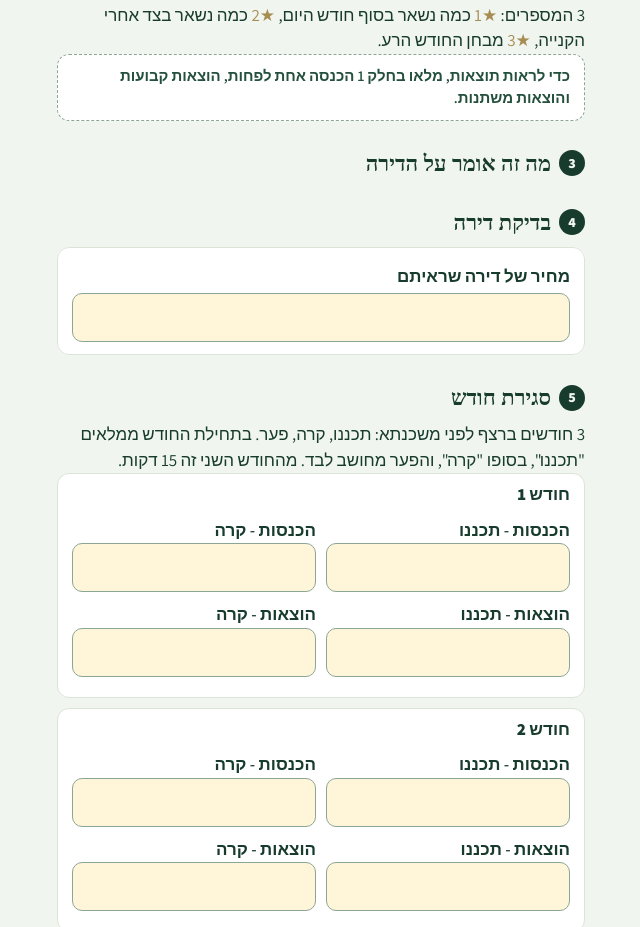
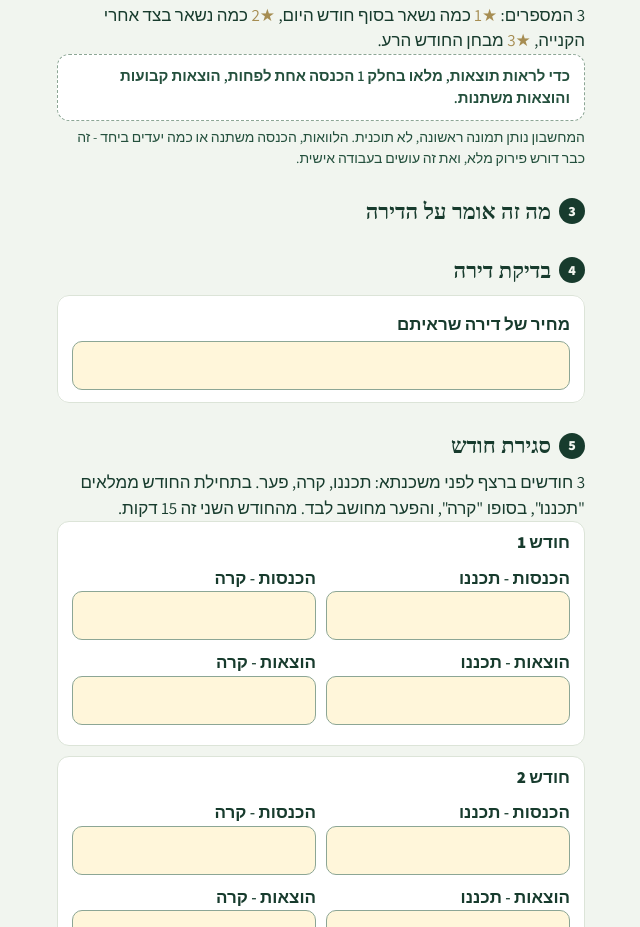
Before and after one commit to kesefbaktana/webinar, a plain HTML site: page calculator/index.html in a window 1280 px wide. Shown: the part 3207-4134 px from the top of the page, without its empty margins (319-959 px from the left). Drawn offline with Linux system fonts and the light colour scheme; a web font is replaced by a local one.

Commit message:
Calculator: add scope note under results (hidden tail in gift mode)
Co-Authored-By: Claude Opus 5.5 <noreply@anthropic.com>

```diff
--- a/calculator/index.html
+++ b/calculator/index.html
@@ -156,6 +156,7 @@ bdi{unicode-bidi:isolate}
   <h2><span class="n">2</span>ההחזר הנוח · 3 מספרים</h2>
   <p>3 המספרים: <span class="star">★1</span> כמה נשאר בסוף חודש היום, <span class="star">★2</span> כמה נשאר בצד אחרי הקנייה, <span class="star">★3</span> מבחן החודש הרע.</p>
   <div id="res2"></div>
+  <p class="note" id="scopeNote">המחשבון נותן תמונה ראשונה, לא תוכנית. הלוואות, הכנסה משתנה או כמה יעדים ביחד - זה כבר דורש פירוק מלא<span id="scopeTail">, ואת זה עושים בעבודה אישית</span>.</p>
 
   <h2><span class="n">3</span>מה זה אומר על הדירה</h2>
   <div id="res3"></div>
@@ -548,7 +549,7 @@ function firstStatus(today, first) {
     var QS = new URLSearchParams(location.search), SRC = QS.get("src"), UNTIL = Number(QS.get("until"));
     // הגיעו מהוובינר: הכותרת מחברת למה שהובטח שם, ולא רק למשכנתא
     if (/^(gift|followup)/.test(SRC || "")) $("subLine").innerHTML = "המחשבון מהוובינר: 3 הצעדים, ואז כמה החזר נוח לכם<br>מאלישיב, איש כספים בתאגיד";
-    if (SRC === "gift") $("ctaCall").style.display = "none";
+    if (SRC === "gift") { $("ctaCall").style.display = "none"; $("scopeTail").style.display = "none"; }
     // רק עד שהפיילוט נסגר. אחרי זה - ההזמנה הרגילה
     if (SRC === "followup" && UNTIL && Date.now() < UNTIL) $("ctaCall").innerHTML = 'רוצים לעבור על זה ביחד? <a class="ig" href="../pilot/?src=followup">השאירו פרטים לשיחת היכרות</a> - 20 דקות, בלי התחייבות.';
   } catch (err) {}
```
